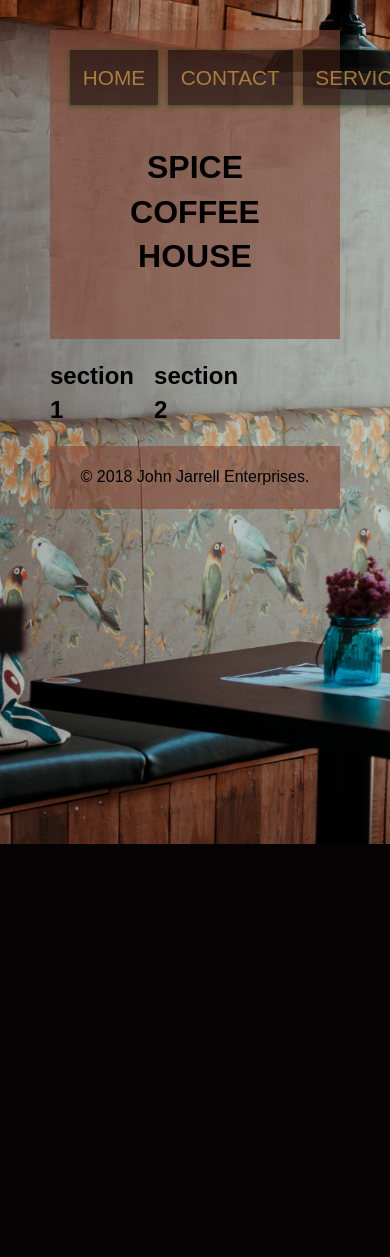
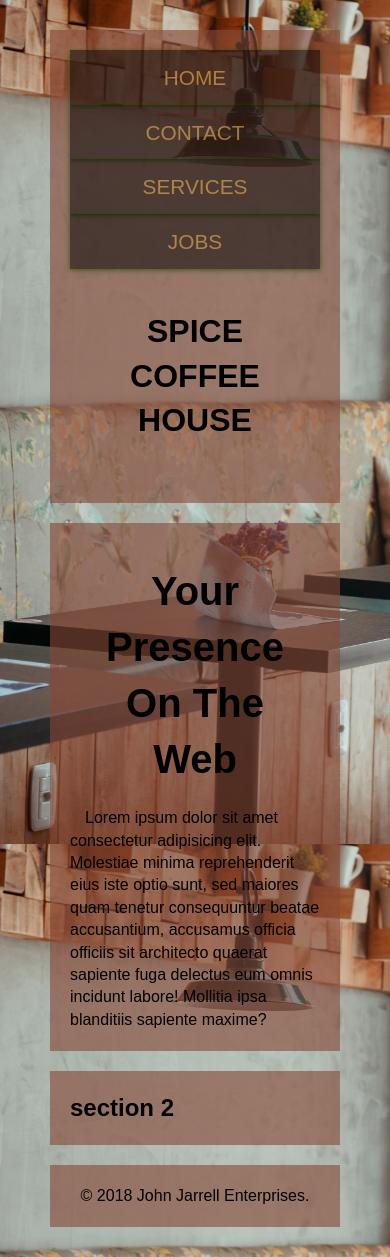
Before and after one commit to johnsfs/grid-layout, a PHP site: page / in a window 390 px wide; the page is wider, and only the part inside the window is pictured. Before the commit the page ends 844 px from the top of that part, so only its background shows below. Run offline with PHP 8.4, Linux system fonts and the light colour scheme.

Commit message:
added content on index and added a media query

```diff
--- a/css/style.css
+++ b/css/style.css
@@ -36,9 +36,6 @@ body {
 }
 
 .header .nav {
-    display: grid;
-    grid-template-columns: repeat(4, 1fr);
-    grid-gap: 10px;
     list-style: none;
 }
 
@@ -65,3 +62,39 @@ header {
     padding: 40px 20px;
     text-transform: uppercase;
 }
+
+.section1 {
+    grid-column: 1/5;
+    padding: 20px;
+    background: rgba(133, 72, 54, 0.6);
+}
+
+.section1 h1 {
+    text-align: center;
+    font-size: 2.5rem;
+    padding: 20px;
+}
+
+.section1 p {
+    text-indent: 15px;
+}
+
+.section2 {
+    grid-column: 1/5;
+    padding: 20px;
+    background: rgba(133, 72, 54, 0.6);
+}
+
+@media screen and (min-width: 763px) {
+    .header .nav {
+        display: grid;
+        grid-template-columns: repeat(4, 1fr);
+        grid-gap: 10px;
+    }
+    .section1 {
+        grid-column: 1/4;
+    }
+    .section2 {
+        grid-column: 4/5;
+    }
+}
--- a/index.php
+++ b/index.php
@@ -21,7 +21,8 @@
             </header>
         </div>
         <div class="section1">
-            <h2>section 1</h2>
+            <h1>Your Presence On The Web</h1>
+            <p>Lorem ipsum dolor sit amet consectetur adipisicing elit. Molestiae minima reprehenderit eius iste optio sunt, sed maiores quam tenetur consequuntur beatae accusantium, accusamus officia officiis sit architecto quaerat sapiente fuga delectus eum omnis incidunt labore! Mollitia ipsa blanditiis sapiente maxime?</p>
         </div>
         <div class="section2">
             <h2>section 2</h2>
```
